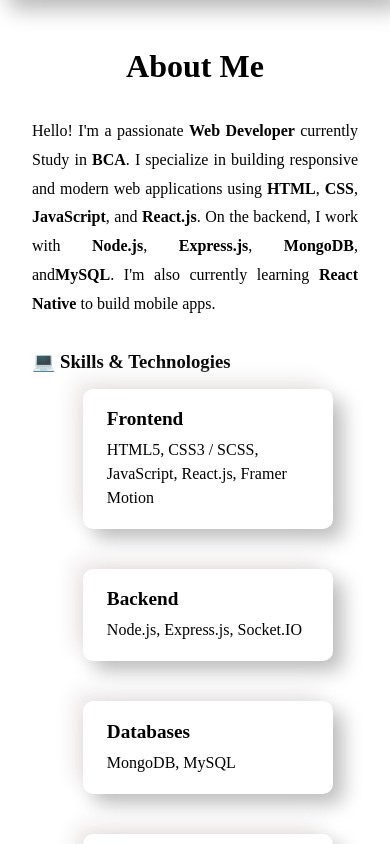
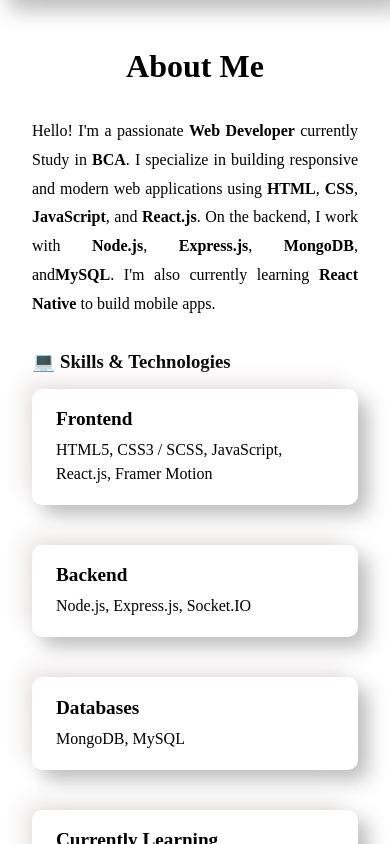
Before and after one commit to Shivam-75/portfolio, a React (Vite) app: page /about in a window 390 px wide. Shown: the part 80-924 px from the top of the page. Built offline with nearby package versions, Linux system fonts and the light colour scheme.

Commit message:
box changing

```diff
--- a/src/components/aboutcontent/AboutContents.jsx
+++ b/src/components/aboutcontent/AboutContents.jsx
@@ -5,7 +5,7 @@ import { item } from '../../store/item';
 
 const AboutContents = () => {
   return (
-    <div>
+    <>
       {" "}
       <SectionWrapper>
         <h1 className="about-title">About Me</h1>
@@ -52,7 +52,7 @@ const AboutContents = () => {
           collaboration, freelancing, and tech talks.
         </p>
       </SectionWrapper>
-    </div>
+    </>
   );
 }
 
--- a/src/css/contentcard.css
+++ b/src/css/contentcard.css
@@ -5,13 +5,10 @@
   gap: 2.5rem;
   justify-content: start;
   margin-top: 1rem;
-  margin-left: 3.3vmin;
 
 }
 
 .skill-card {
-  /* border:1px dashed rgb(220, 255, 139); */
-  /* color: rgb(139, 255, 230); */
 
 
   border-radius: 10px;
@@ -40,6 +37,10 @@
 @media (max-width: 750px) {
   .skills-cards-container {
     justify-content: center;
+    width: 100%;
+  }
+  .skill-card{
+    width: 90vmin;
   }
 }
 @media (max-width: 1140px) {
--- a/src/css/eduction.css
+++ b/src/css/eduction.css
@@ -1,6 +1,5 @@
 .eduaction-border{
     width:100%;
-    border: 1px solid black;
     padding: 20px 10px;
 }
 
```
